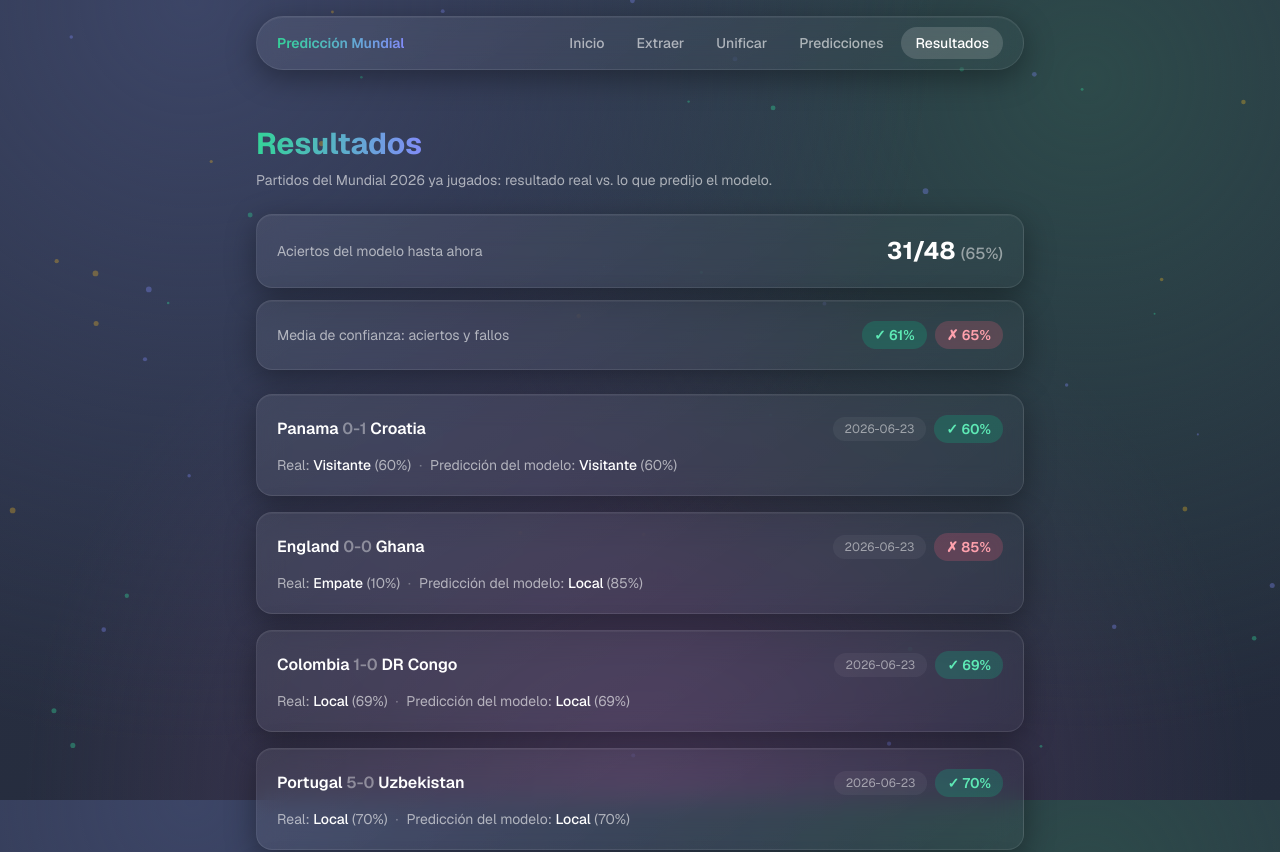
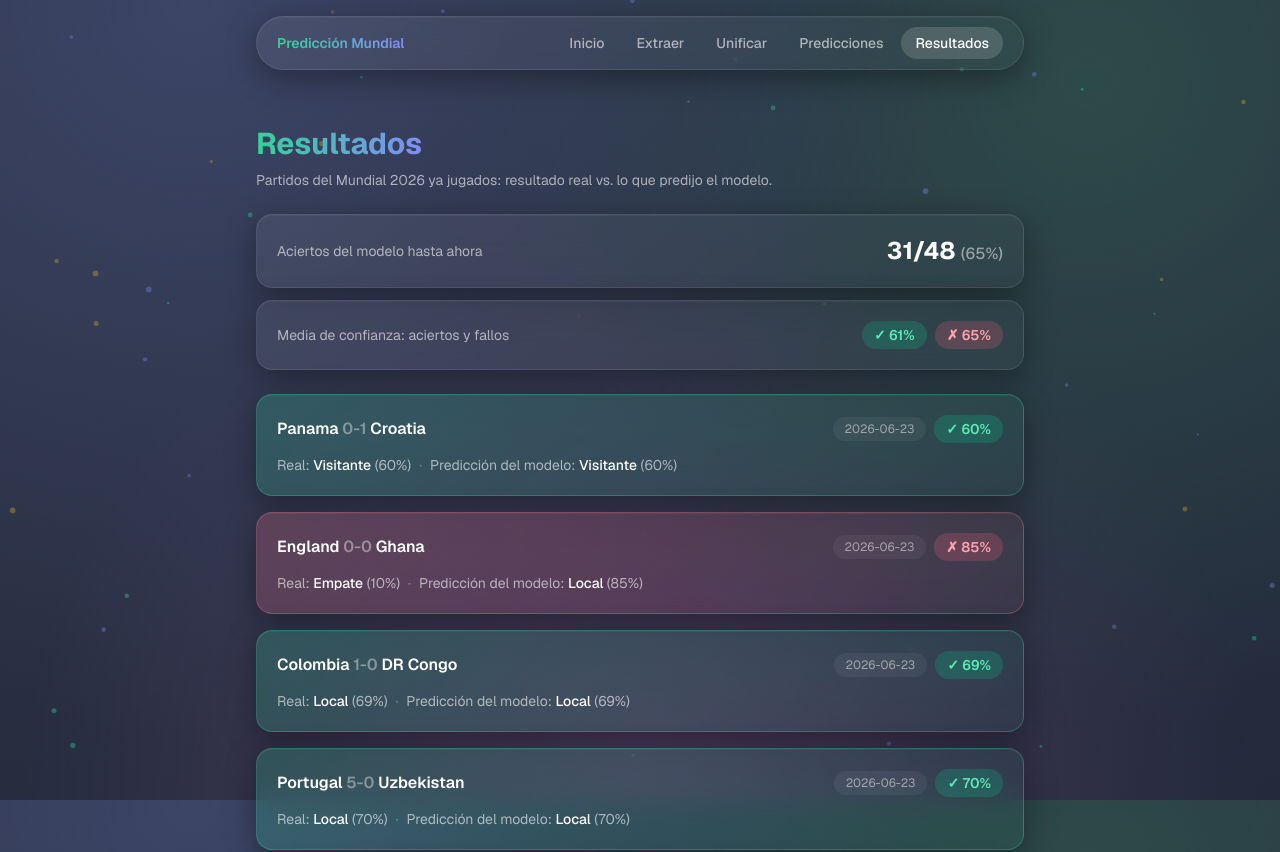
Before and after one commit to vault-studio/Mundial, a Next.js app: page /resultados in a window 1280 px wide. Shown: the top 852 px of the page. Built offline with nearby package versions, Linux system fonts and the light colour scheme.

Commit message:
Arregla el tinte verde/rojo de las casillas en Resultados (la clase .glass pisaba el color)

```diff
--- a/app/globals.css
+++ b/app/globals.css
@@ -55,6 +55,16 @@ body {
   box-shadow: 0 0 0 1px rgba(52, 211, 153, 0.4), 0 0 24px rgba(52, 211, 153, 0.25);
 }
 
+.glass-correct {
+  background: linear-gradient(145deg, rgba(52, 211, 153, 0.22), rgba(52, 211, 153, 0.05));
+  border: 1px solid rgba(52, 211, 153, 0.3);
+}
+
+.glass-incorrect {
+  background: linear-gradient(145deg, rgba(251, 113, 133, 0.22), rgba(251, 113, 133, 0.05));
+  border: 1px solid rgba(251, 113, 133, 0.3);
+}
+
 @keyframes float-pulse {
   0%, 100% { transform: translateY(0); }
   50% { transform: translateY(-6px); }
--- a/app/resultados/page.tsx
+++ b/app/resultados/page.tsx
@@ -117,7 +117,7 @@ export default function ResultadosPage() {
                 <div
                   key={i}
                   className={`glass glass-hover rounded-2xl p-5 ${
-                    h.correct ? "bg-emerald-400/[0.06]" : "bg-rose-400/[0.06]"
+                    h.correct ? "glass-correct" : "glass-incorrect"
                   }`}
                 >
                   <div className="flex items-center justify-between gap-3">
```
